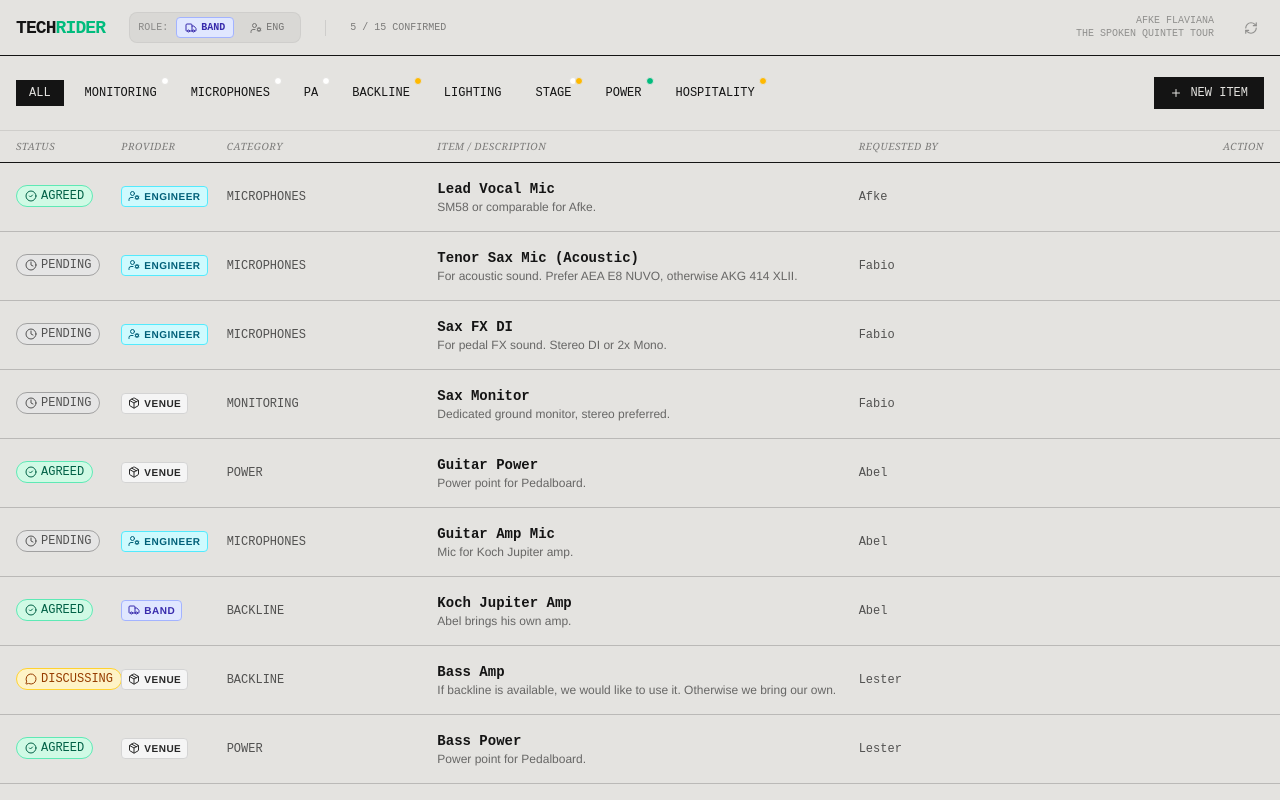
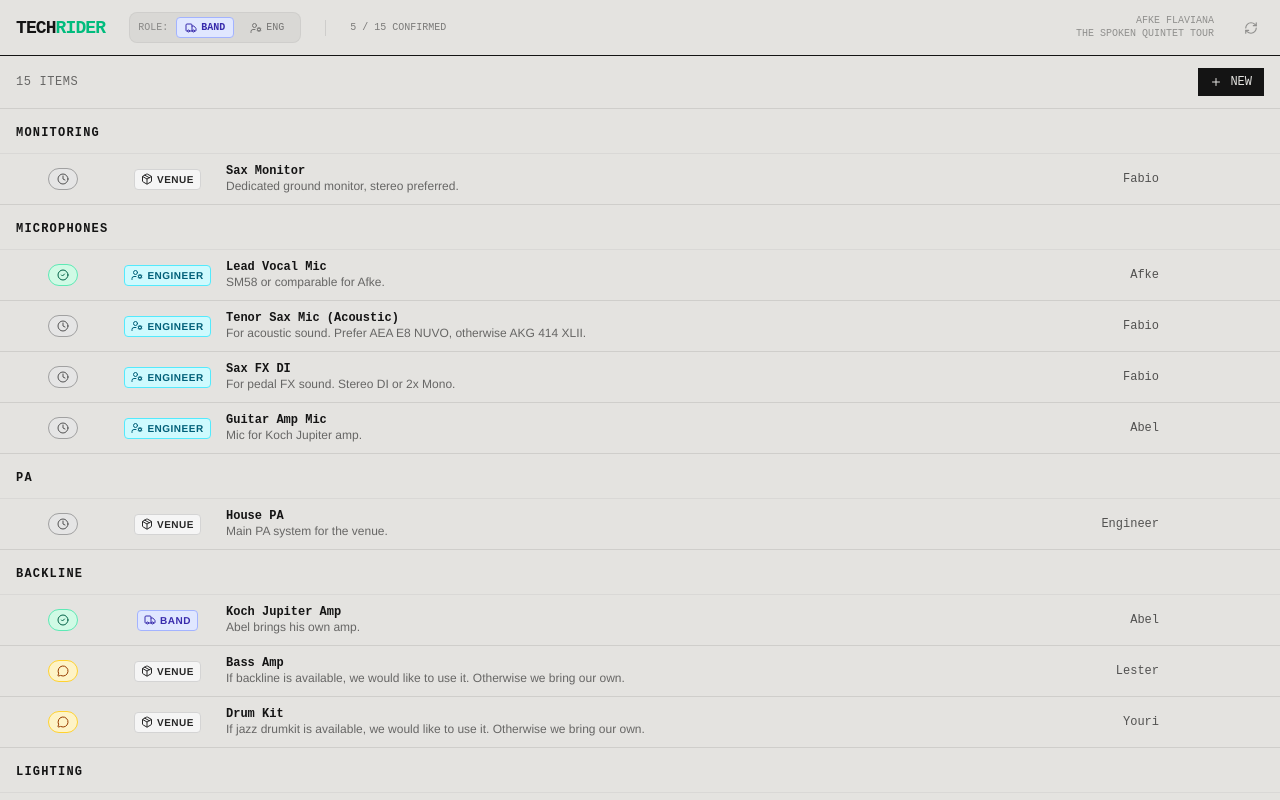
Before and after one commit to rikdewit/Miked-Briefing-System, a React (Vite) app: page / in a window 1280 px wide. Built offline with nearby package versions, Linux system fonts and the light colour scheme.

Commit message:
switched to claude, update groups and status baadge

```diff
--- a/package.json
+++ b/package.json
@@ -4,7 +4,7 @@
   "version": "0.0.0",
   "type": "module",
   "scripts": {
-    "dev": "vite --port=3000 --host=0.0.0.0",
+    "dev": "vite --port=5000 --host=0.0.0.0",
     "build": "vite build",
     "preview": "vite preview",
     "clean": "rm -rf dist",
--- a/src/components/Badges.tsx
+++ b/src/components/Badges.tsx
@@ -11,16 +11,15 @@ export const StatusBadge = ({ item }: { item: BriefItem }) => {
   };
 
   const icons = {
-    PENDING: <Clock className="w-3 h-3 mr-1" />,
-    DISCUSSING: <MessageCircle className="w-3 h-3 mr-1" />,
-    AGREED: <CheckCircle2 className="w-3 h-3 mr-1" />,
-    REJECTED: <AlertCircle className="w-3 h-3 mr-1" />,
+    PENDING: <Clock className="w-3 h-3" />,
+    DISCUSSING: <MessageCircle className="w-3 h-3" />,
+    AGREED: <CheckCircle2 className="w-3 h-3" />,
+    REJECTED: <AlertCircle className="w-3 h-3" />,
   };
 
   return (
-    <span className={`inline-flex items-center px-2 py-0.5 rounded-full text-xs font-mono border ${styles[item.status]}`}>
+    <span className={`inline-flex items-center justify-center px-2 py-1 rounded-full border ${styles[item.status]}`}>
       {icons[item.status]}
-      {item.status}
     </span>
   );
 };
--- a/src/components/BriefList.tsx
+++ b/src/components/BriefList.tsx
@@ -2,7 +2,7 @@ import React, { useState } from 'react';
 import { BriefItem, Role, Category } from '../types';
 import { StatusBadge } from './Badges';
 import { ProviderBadge } from './ProviderBadge';
-import { ChevronRight, Filter, Plus } from 'lucide-react';
+import { ChevronRight, Plus } from 'lucide-react';
 
 interface BriefListProps {
   items: BriefItem[];
@@ -13,107 +13,97 @@ interface BriefListProps {
 }
 
 export const BriefList: React.FC<BriefListProps> = ({ items, selectedItem, onSelectItem, role, onAddItem }) => {
-  const [filterCategory, setFilterCategory] = useState<Category | 'ALL'>('ALL');
+  const categories: Category[] = ['MONITORING', 'MICROPHONES', 'PA', 'BACKLINE', 'LIGHTING', 'STAGE', 'POWER', 'HOSPITALITY'];
 
-  const filteredItems = filterCategory === 'ALL'
-    ? items
-    : items.filter(i => i.category === filterCategory);
-
-  const categories: Category[] = ['MONITORING', 'MICROPHONES', 'PA', 'BACKLINE', 'LIGHTING', 'STAGE', 'POWER', 'HOSPITALITY'];
+  const groupedItems = categories.reduce((acc, cat) => {
+    acc[cat] = items.filter(i => i.category === cat);
+    return acc;
+  }, {} as Record<Category, BriefItem[]>);
 
   return (
     <div className="w-full">
       {/* Toolbar */}
-      <div className="sticky top-0 bg-[#E4E3E0] z-20 flex justify-between items-center mb-0 p-4 border-b border-[#141414]/10">
-        <div className="flex gap-2 overflow-x-auto py-2 no-scrollbar">
-          <button
-            onClick={() => setFilterCategory('ALL')}
-            className={`px-3 py-1 text-xs font-mono border ${filterCategory === 'ALL' ? 'bg-[#141414] text-[#E4E3E0] border-[#141414]' : 'border-transparent hover:border-[#141414]'}`}
-          >
-            ALL
-          </button>
-          {categories.map(cat => {
-            const categoryItems = items.filter(i => i.category === cat);
-            const hasPending = categoryItems.some(i => i.status === 'PENDING');
-            const hasDiscussing = categoryItems.some(i => i.status === 'DISCUSSING');
-            const allAgreed = categoryItems.length > 0 && categoryItems.every(i => i.status === 'AGREED');
-
-            return (
-              <button
-                key={cat}
-                onClick={() => setFilterCategory(cat)}
-                className={`relative px-3 py-1 text-xs font-mono border ${filterCategory === cat ? 'bg-[#141414] text-[#E4E3E0] border-[#141414]' : 'border-transparent hover:border-[#141414]'}`}
-              >
-                {cat}
-                {hasDiscussing && (
-                  <span className="absolute -top-1 right-0 w-2 h-2 bg-amber-400 rounded-full border border-[#E4E3E0] z-10" />
-                )}
-                {hasPending && (
-                  <span className={`absolute -top-1 w-2 h-2 bg-white rounded-full border border-[#E4E3E0] ${hasDiscussing ? 'right-1.5' : 'right-0'}`} />
-                )}
-                {allAgreed && !hasPending && !hasDiscussing && (
-                  <span className="absolute -top-1 right-0 w-2 h-2 bg-emerald-500 rounded-full border border-[#E4E3E0] z-10" />
-                )}
-              </button>
-            );
-          })}
+      <div className="sticky top-0 bg-[#E4E3E0] z-20 flex justify-between items-center px-4 py-3 border-b border-[#141414]/10">
+        <div className="text-xs font-mono uppercase tracking-wider opacity-60">
+          {items.length} Items
         </div>
-        {/* Engineer can also add items now */}
         <button
           onClick={onAddItem}
-          className="flex items-center gap-2 bg-[#141414] text-[#E4E3E0] px-4 py-2 font-mono text-xs hover:bg-opacity-90 transition-opacity"
+          className="flex items-center gap-2 bg-[#141414] text-[#E4E3E0] px-3 py-1.5 font-mono text-xs hover:bg-opacity-90 transition-opacity"
         >
           <Plus className="w-3 h-3" />
-          NEW ITEM
+          NEW
         </button>
       </div>
 
-      {/* Grid Header */}
-      <div className="sticky top-[73px] bg-[#E4E3E0] z-20 grid grid-cols-12 gap-4 px-4 py-2 border-b border-[#141414] text-[10px] uppercase font-serif-italic tracking-wider">
-        <div className="col-span-1 opacity-50">Status</div>
-        <div className="col-span-1 opacity-50">Provider</div>
-        <div className="col-span-2 opacity-50">Category</div>
-        <div className="col-span-4 opacity-50">Item / Description</div>
-        <div className="col-span-2 opacity-50">Requested By</div>
-        <div className="col-span-2 text-right opacity-50">Action</div>
+      {/* Grouped Sections */}
+      <div className="divide-y divide-[#141414]/10">
+        {categories.map((cat) => {
+          const categoryItems = groupedItems[cat];
+
+          return (
+            <div key={cat} className="bg-[#E4E3E0]">
+              {/* Category Header */}
+              <div className="px-4 py-2.5 border-b border-[#141414]/5">
+                <span className="text-xs font-mono uppercase font-bold tracking-widest">
+                  {cat}
+                </span>
               </div>
 
-      {/* Grid Body */}
-      <div className="divide-y divide-[#141414]/20">
-        {filteredItems.map((item) => {
+              {/* Category Items */}
+              {categoryItems.length > 0 ? (
+                <div className="divide-y divide-[#141414]/10">
+                  {categoryItems.map((item) => {
                     const isSelected = selectedItem?.id === item.id;
                     return (
                       <div
                         key={item.id}
                         onClick={(e) => {
-                e.stopPropagation(); // Prevent background click from firing immediately
+                          e.stopPropagation();
                           onSelectItem(item);
                         }}
-              className={`grid grid-cols-12 gap-4 px-4 py-4 transition-colors cursor-pointer group items-center ${
+                        className={`grid grid-cols-12 gap-3 px-4 py-2.5 transition-colors cursor-pointer group items-center ${
                           isSelected
                             ? 'bg-[#141414] text-[#E4E3E0]'
                             : 'hover:bg-neutral-300'
                         }`}
                       >
-              <div className="col-span-1">
+                        {/* Status Icon */}
+                        <div className="col-span-1 flex justify-center">
                           <StatusBadge item={item} />
                         </div>
-              <div className="col-span-1">
+
+                        {/* Provider Icon */}
+                        <div className="col-span-1 flex justify-center">
                           <ProviderBadge provider={item.provider} />
                         </div>
-              <div className="col-span-2 font-mono text-xs opacity-70 group-hover:opacity-100">
-                {item.category}
+
+                        {/* Title + Description */}
+                        <div className="col-span-8">
+                          <div className="font-bold font-mono text-xs leading-tight">{item.title}</div>
+                          <div className={`text-xs leading-tight truncate ${isSelected ? 'opacity-70' : 'opacity-60 group-hover:opacity-80'}`}>
+                            {item.description}
                           </div>
-              <div className="col-span-4">
-                <div className="font-bold font-mono text-sm">{item.title}</div>
-                <div className="text-xs opacity-60 truncate group-hover:opacity-90">{item.description}</div>
                         </div>
-              <div className="col-span-2 font-mono text-xs opacity-70 group-hover:opacity-100">
-                {item.requestedBy}
+
+                        {/* Requested By (abbreviated) */}
+                        <div className="col-span-1 font-mono text-xs opacity-70 group-hover:opacity-100 text-right">
+                          {item.requestedBy.split(' ')[0]}
                         </div>
-              <div className="col-span-2 flex justify-end">
+
+                        {/* Action Arrow */}
+                        <div className="col-span-1 flex justify-end">
                           <ChevronRight className={`w-4 h-4 transition-opacity ${isSelected ? 'opacity-100' : 'opacity-0 group-hover:opacity-100'}`} />
                         </div>
+                      </div>
+                    );
+                  })}
+                </div>
+              ) : (
+                <div className="px-4 py-4 text-xs opacity-40 font-mono text-center">
+                  No items
+                </div>
+              )}
             </div>
           );
         })}
```
Also changed, not shown: 1 other file (tests, documents, lock files or other folders). Lines whose indentation alone changed are shown as unchanged.
